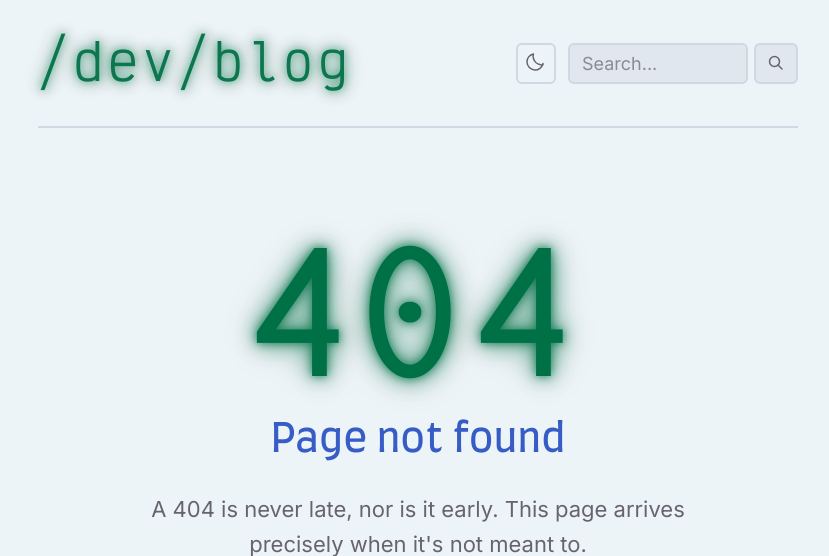
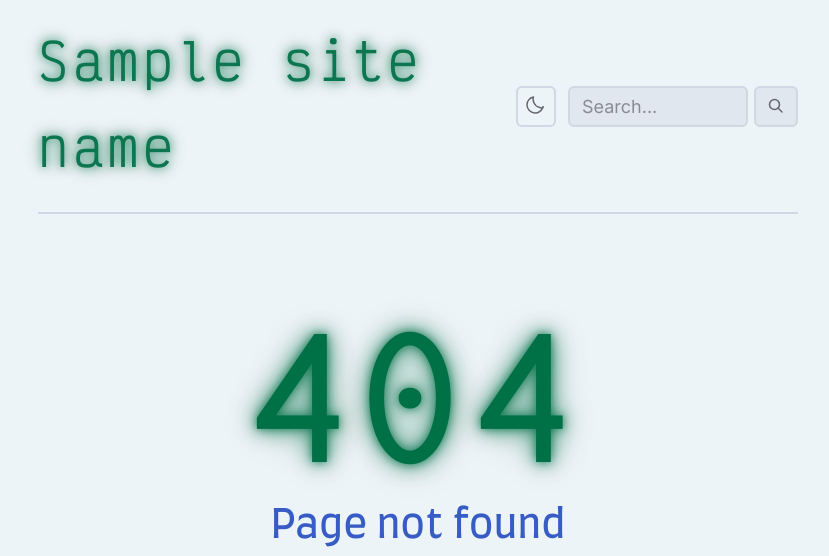
Before and after one commit to spwx/blog, a Python web app: template templates/404.html in a window 1280 px wide. Shown: the top 556 px of the page, without its empty margins (222-1051 px from the left). Run offline with Jinja, Linux system fonts and the light colour scheme; the template is opened without the code that fills it: most values are stand-ins (such as "Sample title", 1, 10 or a date in 2020).

Commit message:
Replace hardcoded site name with configuration variable
All templates now use {{ site_name }} instead of hardcoded "/dev/blog":

- base.html: Page title and header link
- index.html: Page title
- post.html: Page title suffix
- search.html: Page title suffix
- 404.html: Page title suffix

This allows the blog engine to be reused for different sites by simply changing the configuration.

🤖 Generated with [Claude Code](https://claude.com/claude-code)

Co-Authored-By: Claude Sonnet 4.5 <noreply@anthropic.com>

```diff
--- a/templates/404.html
+++ b/templates/404.html
@@ -1,6 +1,6 @@
 {% extends "base.html" %}
 
-{% block title %}/dev/blog - 404 Not Found{% endblock %}
+{% block title %}{{ site_name }} - 404 Not Found{% endblock %}
 
 {% block content %}
 <div class="error-page">
--- a/templates/base.html
+++ b/templates/base.html
@@ -4,7 +4,7 @@
     <meta charset="UTF-8">
     <meta name="viewport" content="width=device-width, initial-scale=1.0">
     <meta name="description" content="{% block description %}{{ site_description }}{% endblock %}">
-    <title>{% block title %}/dev/blog{% endblock %}</title>
+    <title>{% block title %}{{ site_name }}{% endblock %}</title>
 
     <!-- Favicon -->
     <link rel="icon" type="image/svg+xml" href="/static/favicon.svg">
@@ -27,7 +27,7 @@
 </head>
 <body>
     <header>
-        <h1><a href="/">/dev/blog</a></h1>
+        <h1><a href="/">{{ site_name }}</a></h1>
         <div class="header-controls">
             <button id="theme-toggle" class="theme-toggle" aria-label="Toggle theme">
                 <svg class="sun-icon" width="20" height="20" viewBox="0 0 20 20" fill="none" xmlns="http://www.w3.org/2000/svg">
--- a/templates/index.html
+++ b/templates/index.html
@@ -1,6 +1,6 @@
 {% extends "base.html" %}
 
-{% block title %}/dev/blog - Home{% endblock %}
+{% block title %}{{ site_name }} - Home{% endblock %}
 
 {% block content %}
 <h2>Posts</h2>
--- a/templates/post.html
+++ b/templates/post.html
@@ -1,6 +1,6 @@
 {% extends "base.html" %}
 
-{% block title %}{{ post.title }} - /dev/blog{% endblock %}
+{% block title %}{{ post.title }} - {{ site_name }}{% endblock %}
 
 {% block description %}{{ post.description }}{% endblock %}
 
--- a/templates/search.html
+++ b/templates/search.html
@@ -2,9 +2,9 @@
 
 {% block title %}
   {% if query != "" %}
-    Search: {{ query }} - /dev/blog
+    Search: {{ query }} - {{ site_name }}
   {% else %}
-    Search - /dev/blog
+    Search - {{ site_name }}
   {% endif %}
 {% endblock %}
 
```
